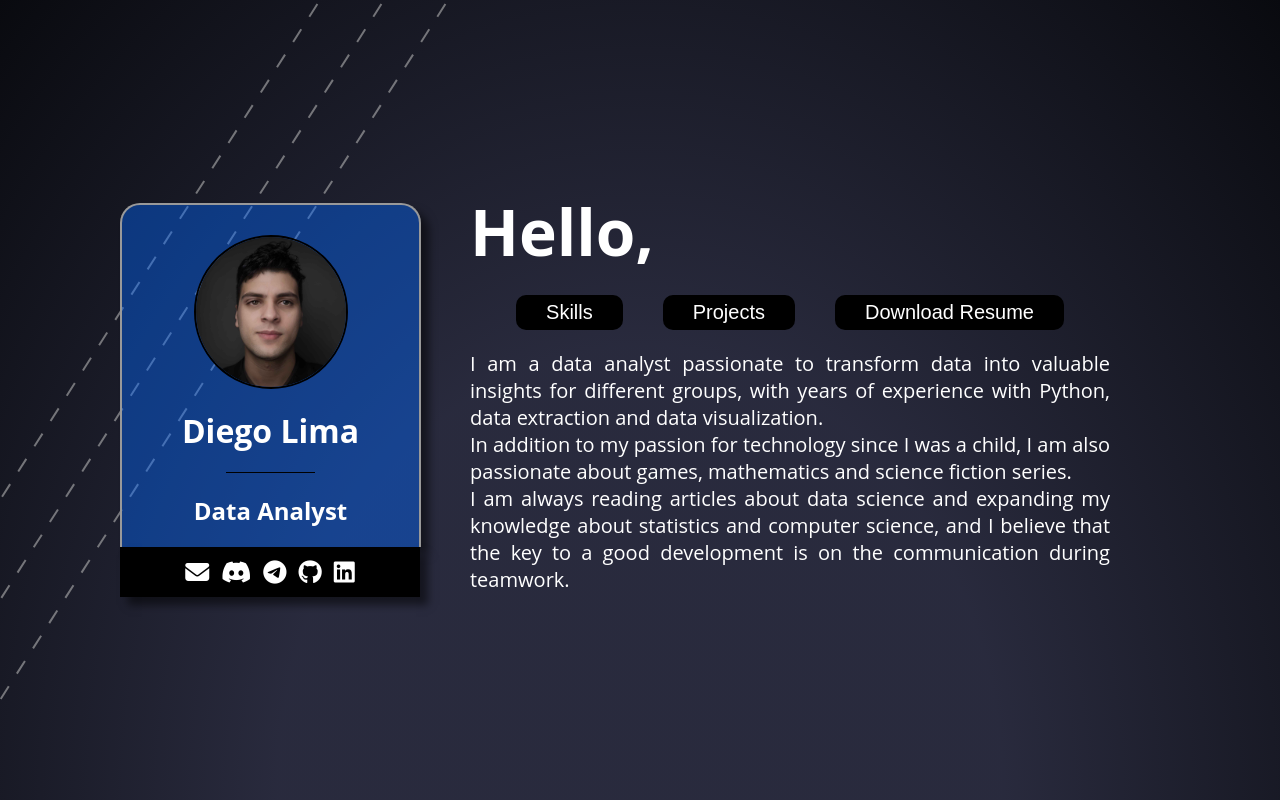
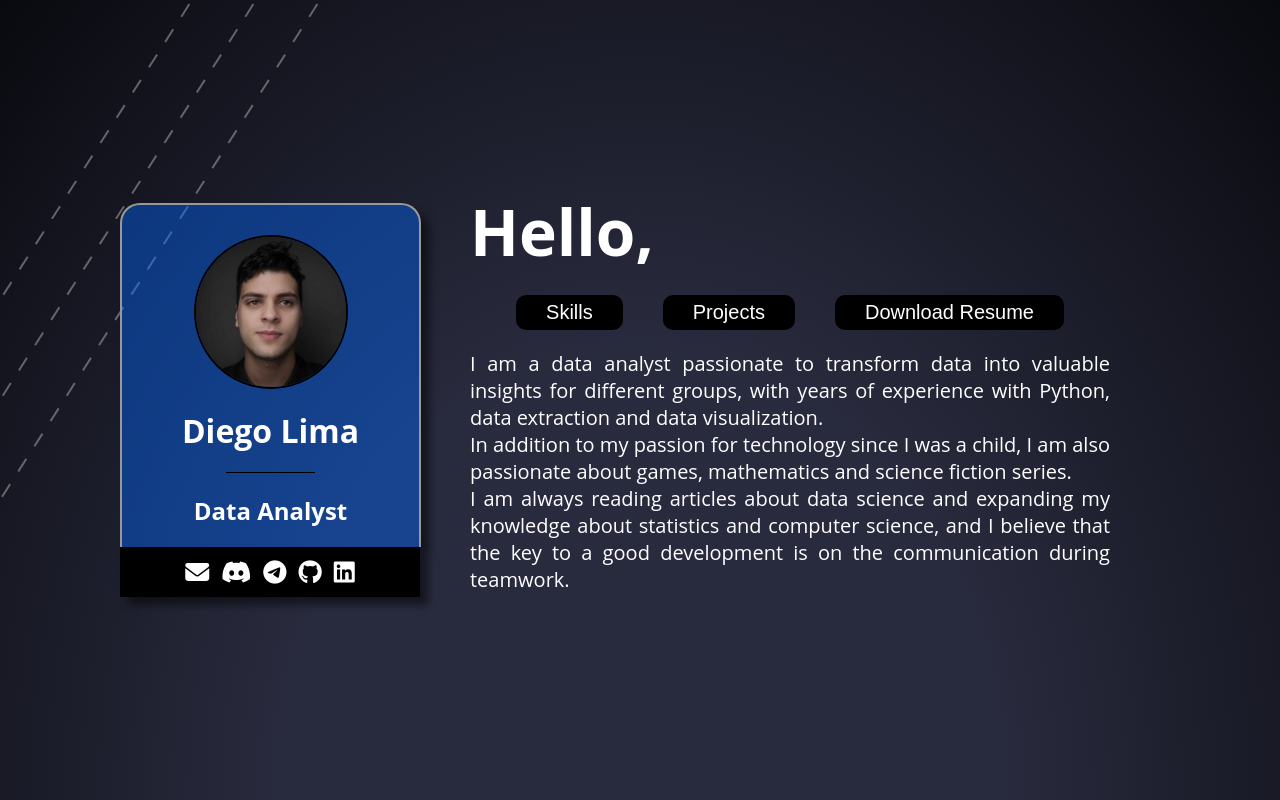
Before and after one commit to GMDiegoLima/portfolio, a plain HTML site: page index.html in a window 1280 px wide. Drawn offline with nearby package versions, Linux system fonts and the light colour scheme.

Commit message:
update resume, set index lines up and fix layer index on projects modal

```diff
--- a/css/others.css
+++ b/css/others.css
@@ -111,6 +111,7 @@ div#google_translate_element div.goog-te-gadget-simple img:nth-of-type(1) {displ
 .articleModal {
     display: flex;
     text-align: center;
+    z-index: 99;
 }
 
 .modalContent {
--- a/index.html
+++ b/index.html
@@ -34,9 +34,9 @@
 
     <div class="hero">
         <svg class="line">
-          <line stroke-dasharray="15, 15" x1="-15%" y1="100%" x2="25%" y2="0" style="stroke: hsl(0, 0%, 70%, 0.6); stroke-width:2"/>
-          <line stroke-dasharray="15, 15" x1="-10%" y1="100%" x2="30%" y2="0" style="stroke: hsla(0, 0%, 70%, 0.6); stroke-width:2"/>
-          <line stroke-dasharray="15, 15" x1="-5%" y1="100%" x2="35%" y2="0" style="stroke: hsl(0, 0%, 70%, 0.6); stroke-width:2"/>
+          <line stroke-dasharray="15, 15" x1="-25%" y1="100%" x2="15%" y2="0" style="stroke: hsl(0, 0%, 60%, 0.6); stroke-width:2"/>
+          <line stroke-dasharray="15, 15" x1="-20%" y1="100%" x2="20%" y2="0" style="stroke: hsla(0, 0%, 60%, 0.6); stroke-width:2"/>
+          <line stroke-dasharray="15, 15" x1="-15%" y1="100%" x2="25%" y2="0" style="stroke: hsl(0, 0%, 60%, 0.6); stroke-width:2"/>
         </svg>
 
         <div class="card">
@@ -66,7 +66,7 @@
             <div class="intro-buttons">
                 <a href="/skills.html"><button title="Check my skills">Skills</button></a>
                 <a href="/projects.html"><button title="Check my projects">Projects</button></a>
-                <a target="_blank" href="Diego%20Lima%20-%20Resume.pdf" download style="text-decoration: none;"><button> Download Resume</button></a>
+                <a target="_blank" title="Download my resume" href="Diego%20Lima%20-%20Resume.pdf" download style="text-decoration: none;"><button> Download Resume</button></a>
             </div>
             <p style="font-size: 20px; text-align: justify;">I am a data analyst passionate to transform data into valuable insights for different groups, with years of experience with Python, data extraction and data visualization.<br>In addition to my passion for technology since I was a child, I am also passionate about games, mathematics and science fiction series.<br>I am always reading articles about data science and expanding my knowledge about statistics and computer science, and I believe that the key to a good development is on the communication during teamwork.</p>
         </div>
```
Also changed, not shown: 1 other file.
